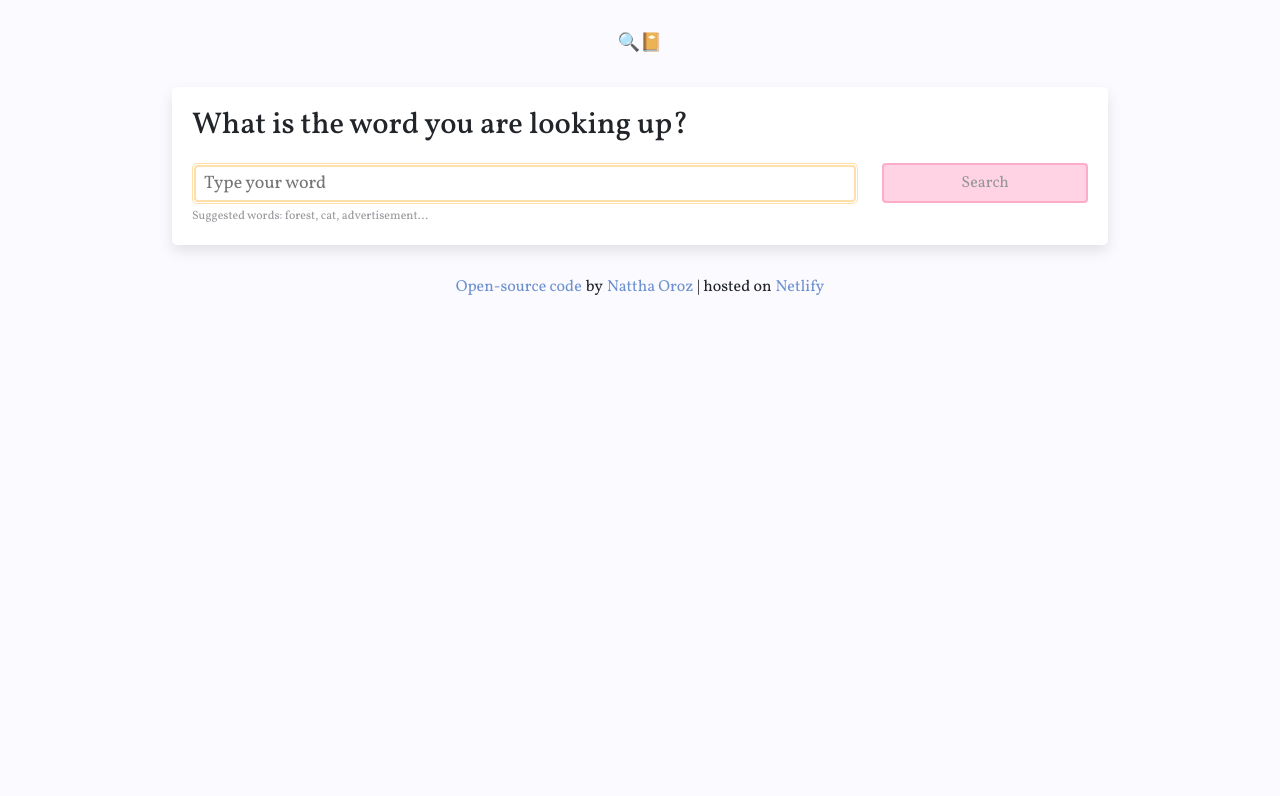
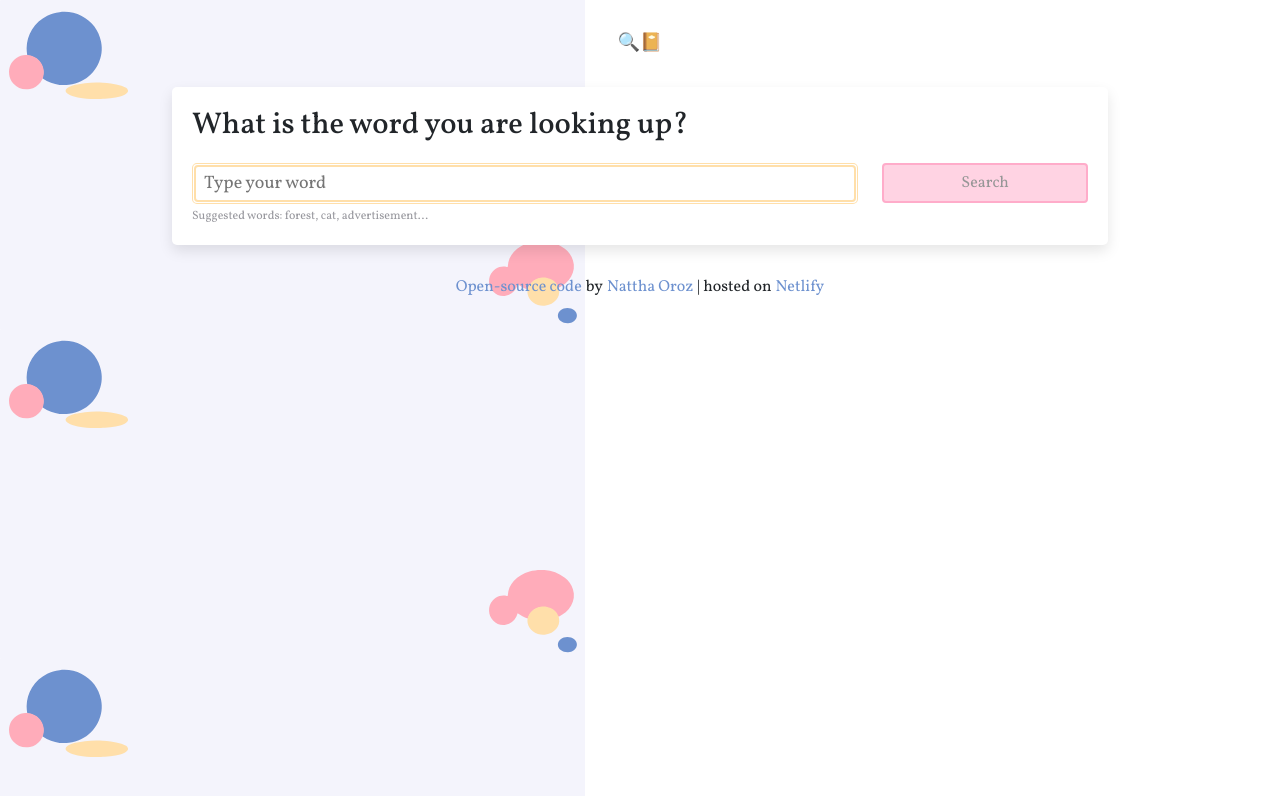
Before and after one commit to NataNONR/dictionary-site, a React (Create React App) app: page / in a window 1280 px wide. Shown: the top 796 px of the page. Built offline with nearby package versions, Linux system fonts and the light colour scheme; no server answers.

Commit message:
Feat: Background
Set background image

```diff
--- a/src/App.css
+++ b/src/App.css
@@ -6,7 +6,9 @@
 }
 
 body {
-  background: #fafaff;
+  background-image: url("bg.svg");
+  background-repeat: repeat-y;
+  background-size: contain;
 }
 
 a {
```
Also changed, not shown: src/bg.svg (added).
